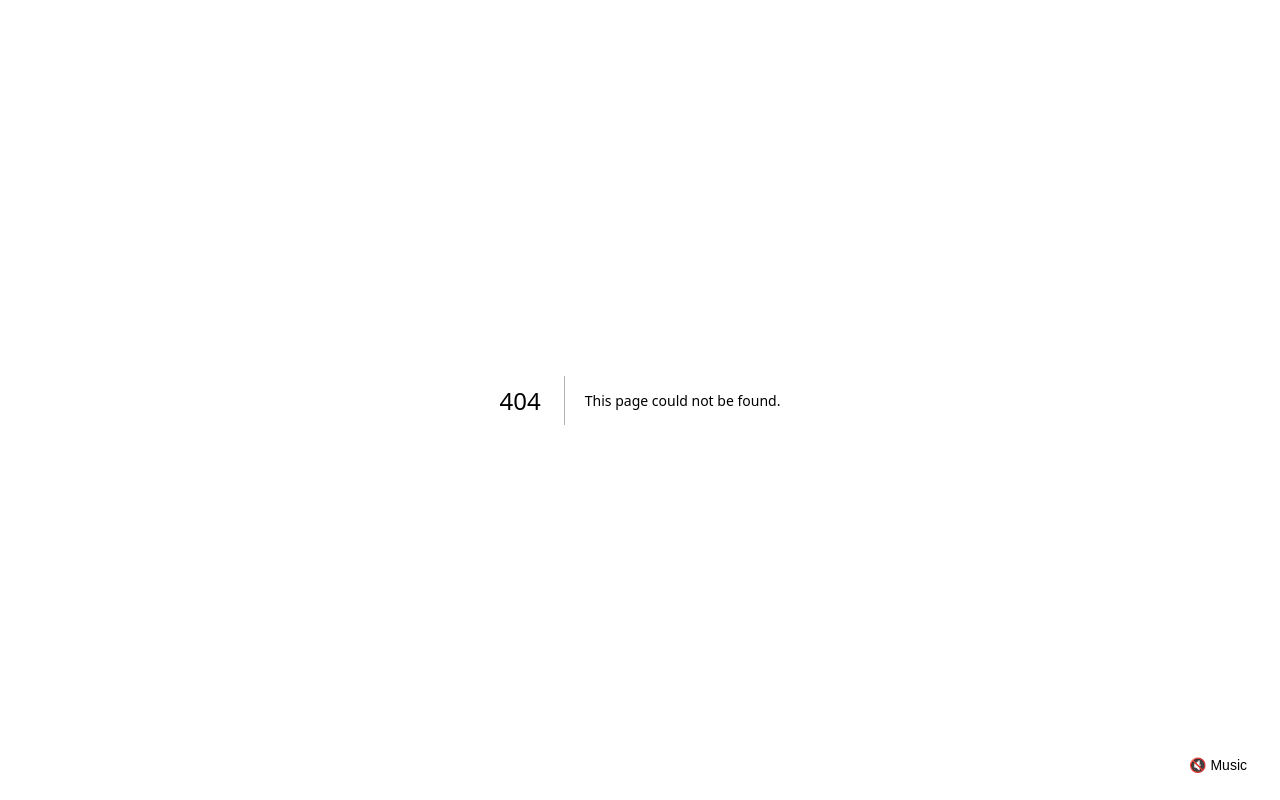
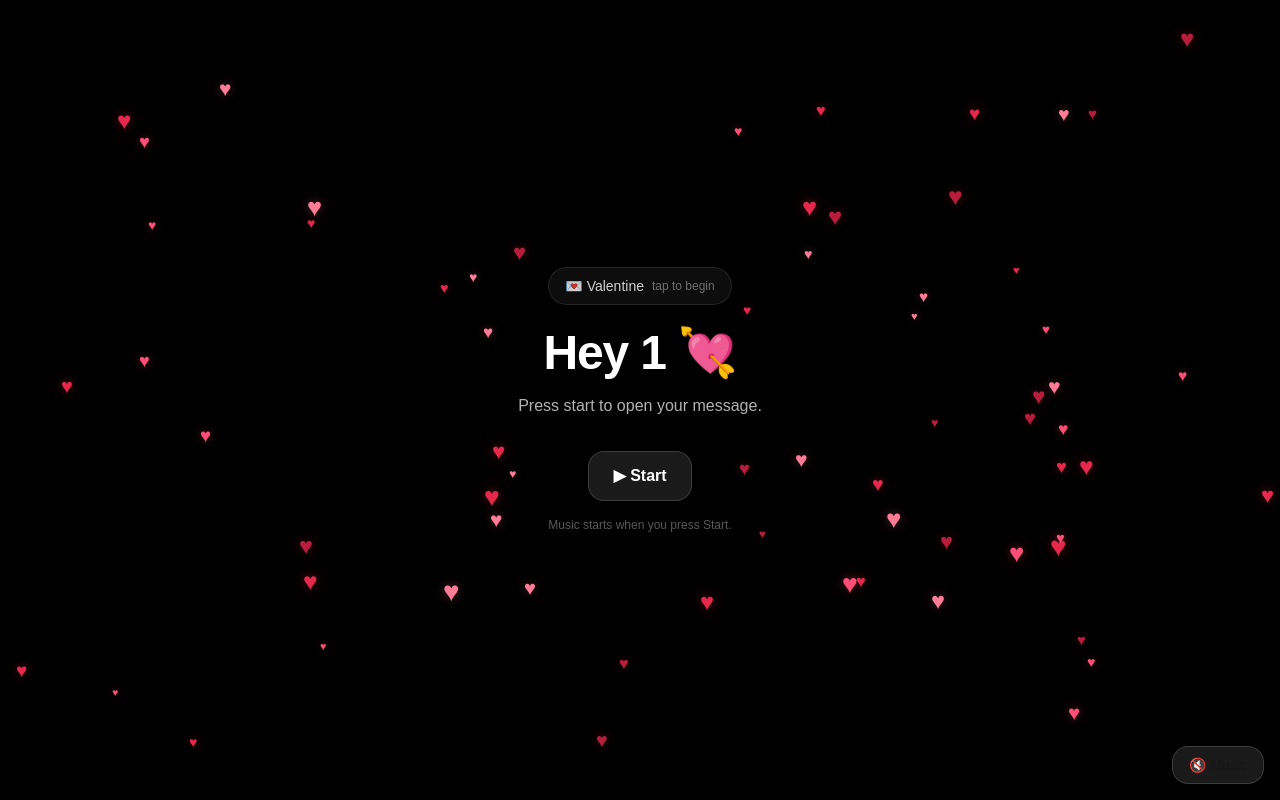
Before and after one commit to akaPaT0/valentine, a Next.js app: page /v/1/start in a window 1280 px wide. Before the commit this address had no page. Built offline with nearby package versions, Linux system fonts and the light colour scheme.

Commit message:
also music for generated page

```diff
--- a/app/components/valentine-form.tsx
+++ b/app/components/valentine-form.tsx
@@ -26,7 +26,8 @@ function buildLink(lover: string, sender: string, number: string) {
   if (number.trim()) params.set("n", number.trim());
 
   const qs = params.toString();
-  return `/v/${slug}${qs ? `?${qs}` : ""}`;
+  // ✅ go to the music start gate first
+  return `/v/${slug}/start${qs ? `?${qs}` : ""}`;
 }
 
 export default function ValentineForm({ mode }: { mode: "mobile" | "pc" }) {
@@ -134,7 +135,9 @@ export default function ValentineForm({ mode }: { mode: "mobile" | "pc" }) {
         </div>
 
         <div className="space-y-2">
-          <label className="text-sm text-white/70">Your number (Required if you want answer)</label>
+          <label className="text-sm text-white/70">
+            Your number (Required if you want answer)
+          </label>
           <input
             className={inputClass}
             value={form.number}
@@ -146,14 +149,22 @@ export default function ValentineForm({ mode }: { mode: "mobile" | "pc" }) {
 
         <div className="pt-2 space-y-2">
           <div className="rounded-xl border border-white/10 bg-black/30 px-4 py-3 text-sm text-white/80 break-all">
-            {mounted ? link : "/v/maria?from=..."}
+            {mounted ? link : "/v/maria/start?from=..."}
           </div>
 
           <div className="grid grid-cols-2 gap-2">
-            <button className={primaryBtn} onClick={copyLink} disabled={disabled}>
+            <button
+              className={primaryBtn}
+              onClick={copyLink}
+              disabled={disabled}
+            >
               Copy
             </button>
-            <button className={ghostBtn} onClick={shareLink} disabled={disabled}>
+            <button
+              className={ghostBtn}
+              onClick={shareLink}
+              disabled={disabled}
+            >
               Share
             </button>
           </div>
--- /dev/null
+++ b/app/v/[lover]/start/page.tsx
@@ -0,0 +1,71 @@
+"use client";
+
+import { useRouter, useSearchParams } from "next/navigation";
+import Background from "@/app/components/background";
+
+declare global {
+  interface Window {
+    __bgMusicPlay?: () => Promise<void>;
+  }
+}
+
+export default function LoverStartPage({
+  params,
+}: {
+  params: { lover: string };
+}) {
+  const router = useRouter();
+  const sp = useSearchParams();
+
+  const loverSlug = params.lover;
+
+  // keep the same query params (from, n, etc.)
+  const qs = sp.toString();
+  const target = qs ? `/v/${loverSlug}?${qs}` : `/v/${loverSlug}`;
+
+  const loverName =
+    decodeURIComponent(loverSlug).replace(/-/g, " ").trim() || "love";
+
+  const onStart = async () => {
+    await window.__bgMusicPlay?.(); // user gesture -> starts music
+    router.push(target);
+  };
+
+  return (
+    <main className="relative min-h-screen bg-black text-white overflow-hidden">
+      <Background />
+
+      <section className="relative z-10 min-h-screen px-6 flex items-center justify-center">
+        <div className="w-full max-w-xl text-center">
+          <div className="inline-flex items-center gap-2 rounded-full border border-white/10 bg-white/5 px-4 py-2 backdrop-blur-md">
+            <span className="text-sm text-white/80">💌 Valentine</span>
+            <span className="text-xs text-white/40">tap to begin</span>
+          </div>
+
+          <h1 className="mt-6 text-4xl sm:text-5xl font-semibold tracking-tight">
+            Hey {loverName} 💘
+          </h1>
+
+          <p className="mt-4 text-white/70 leading-relaxed">
+            Press start to open your message.
+          </p>
+
+          <div className="mt-8 flex items-center justify-center">
+            <button
+              onClick={onStart}
+              className="rounded-2xl px-6 py-3 text-base font-semibold
+                         border border-white/15 bg-white/10 hover:bg-white/15
+                         backdrop-blur-xl transition"
+            >
+              ▶ Start
+            </button>
+          </div>
+
+          <p className="mt-4 text-xs text-white/35">
+            Music starts when you press Start.
+          </p>
+        </div>
+      </section>
+    </main>
+  );
+}
```
